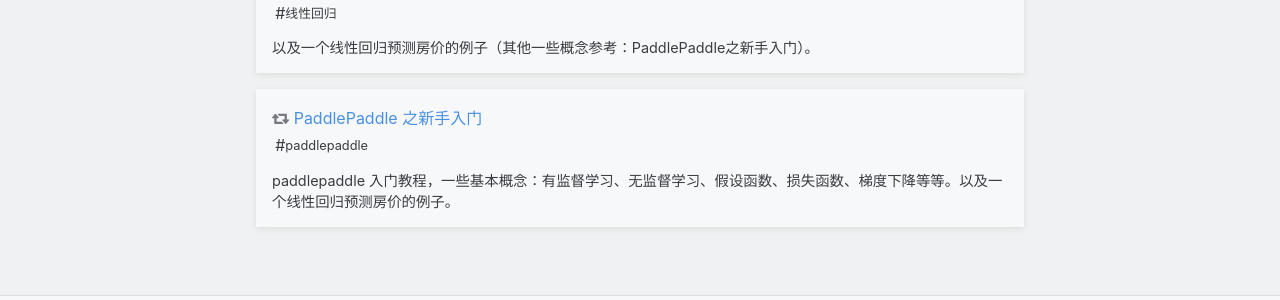
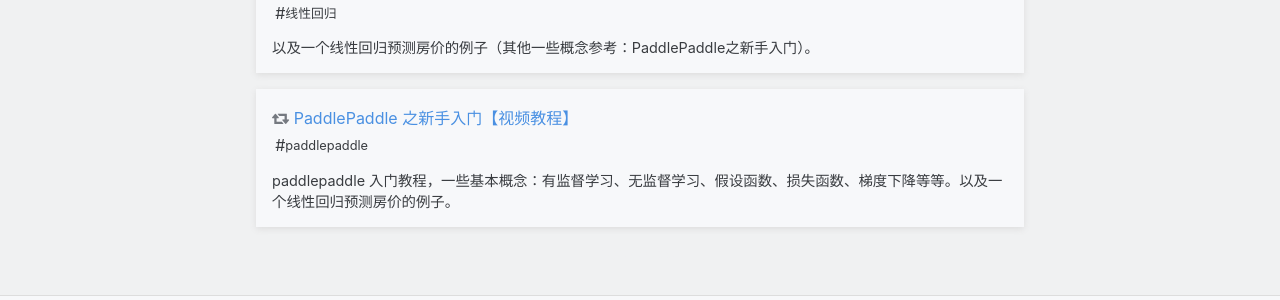
Before and after one commit to doraemon-home/doraemon-home.github.io, a Jekyll site: the page built from _weekly/2018-05-11-weekly.md, in a window 1280 px wide. Shown: the part 364-664 px from the top of the page. Built offline with Jekyll 4.4.1, drawn with Linux system fonts in a browser that asks for light colours.

Commit message:
auto commit by robot

```diff
--- a/_weekly/2018-05-11-weekly.md
+++ b/_weekly/2018-05-11-weekly.md
@@ -12,7 +12,7 @@
     referrer: "leunggeorge"
     tags:    ["线性回归"]
 
-  - title:    "PaddlePaddle 之新手入门"
+  - title:    "PaddlePaddle 之新手入门【视频教程】"
     link:     "http://bit.baidu.com/course/detail/id/137.html"
     comment:  "paddlepaddle 入门教程，一些基本概念：有监督学习、无监督学习、假设函数、损失函数、梯度下降等等。以及一个线性回归预测房价的例子。"
     referrer: "leunggeorge"
```
